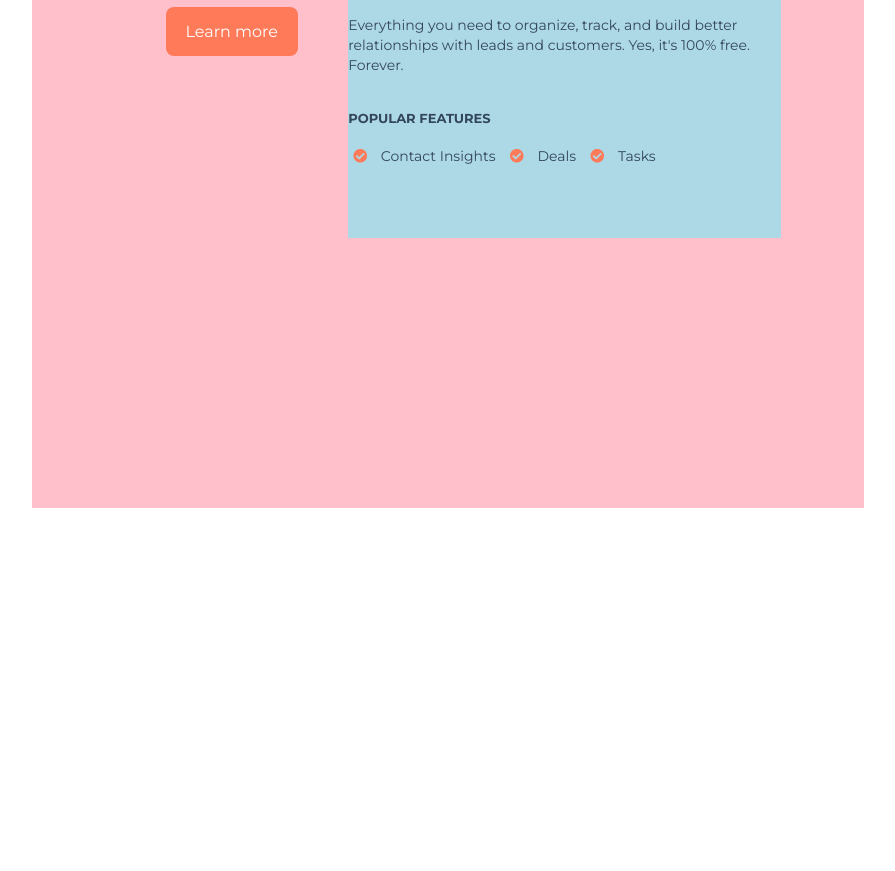
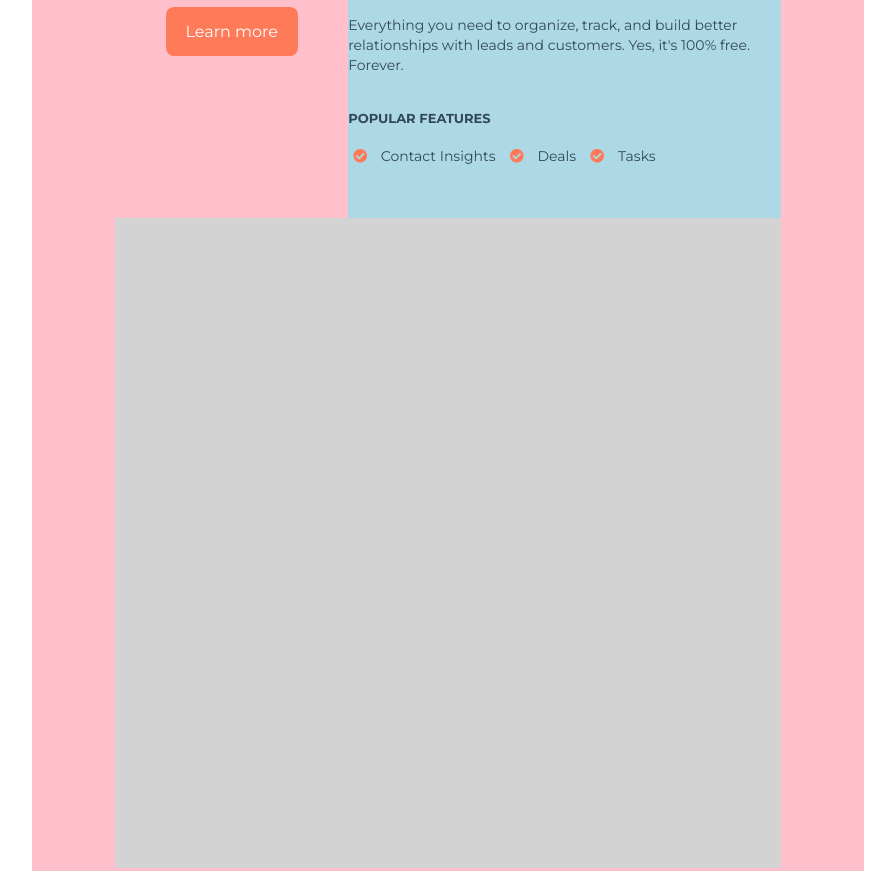
Before and after one commit to TetyanaSergata/html-css-hubspot, a plain HTML site: page index.html in a window 1280 px wide. Shown: the part 1312-2183 px from the top of the page, without its empty margins (192-1087 px from the left). Before the commit the page ends 1820 px from the top, so only its background shows below. Drawn offline with Linux system fonts and the light colour scheme.

Commit message:
Hub section

```diff
--- a/css/style.css
+++ b/css/style.css
@@ -245,7 +245,7 @@ body{
 
 .container-main{
   width: 65%;
-  height: 1000px;
+  height: 1400px;
   margin: 0 auto;
   background-color: pink;
 }
@@ -286,7 +286,7 @@ body{
 
 .crm-container{
   width: 80%;
-  height: 300px;
+  height: 280px;
   margin: 0 auto;
   /* background-color: green; */
 }
@@ -300,7 +300,7 @@ body{
 .crm-image{
   float: left;
   width: 35%;
-  height: 300px;
+  height: 280px;
   /* background-color: green; */
 
 }
@@ -308,7 +308,7 @@ body{
 .crm-text {
   float: right;
   width: 65%;
-  height: 300px;
+  height: 280px;
   background-color: lightblue;
 }
 
@@ -370,3 +370,44 @@ body{
 .crm-title li .orange{
   color: #ff7a59;
 }
+
+/* Hub section */
+.hub-section{
+width: 80%;
+/* width: calc(100% / 3) */
+height: 650px;
+margin: 0 auto;
+background-color: lightgrey;
+padding-top: 40px;
+}
+
+.hub-section::after{
+  content: "";
+  display: table;
+  clear:both;
+}
+
+.marketing-hub{
+  float: left;
+/* .sales-hub,
+.service-hub{ */
+  height: 650px;
+  width: 33%;
+  width: 80%;
+  color: red;
+}
+
+.sales-hub{
+  float: left;
+  width: 33%;
+  height: 650px;
+  width: 80%;
+
+
+}
+.service-hub{
+  float: left;
+  width: 33%;
+  height: 650px;
+  width: 80%;
+}
--- a/index.html
+++ b/index.html
@@ -160,15 +160,22 @@
                   </li>
                   <li>Tasks</li>
                 </ul>
+              </div>
+            </div>
+          </div>
+            <!-- Hub section -->
+          <div class="hub-section">
+            <div class="marketing-Hub">
 
+            </div>
+            <div class="sales-hub">
 
-              </div>
+            </div>
+            <div class="service-hub">
 
             </div>
 
-
           </div>
-
 
         </div>
 
```
